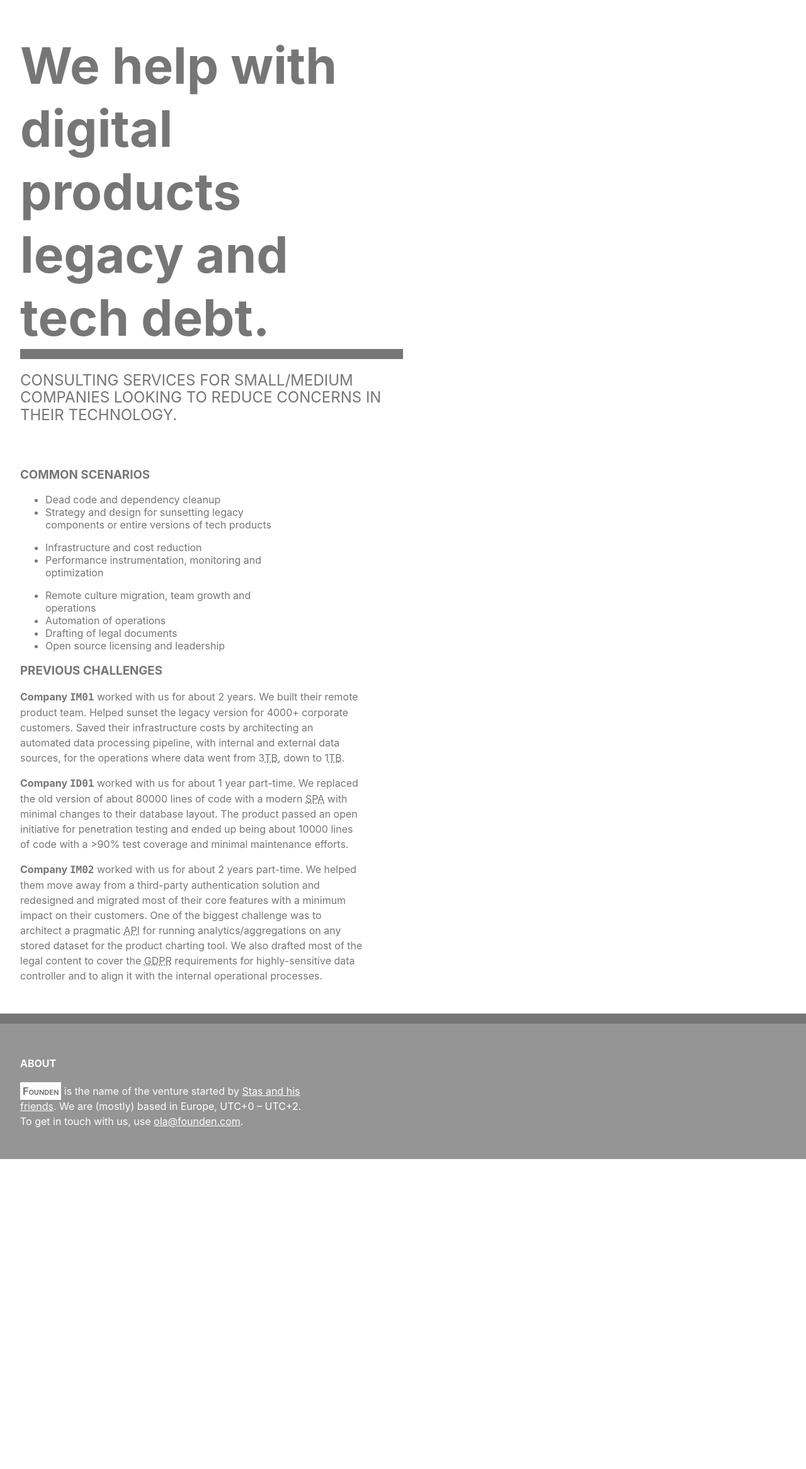
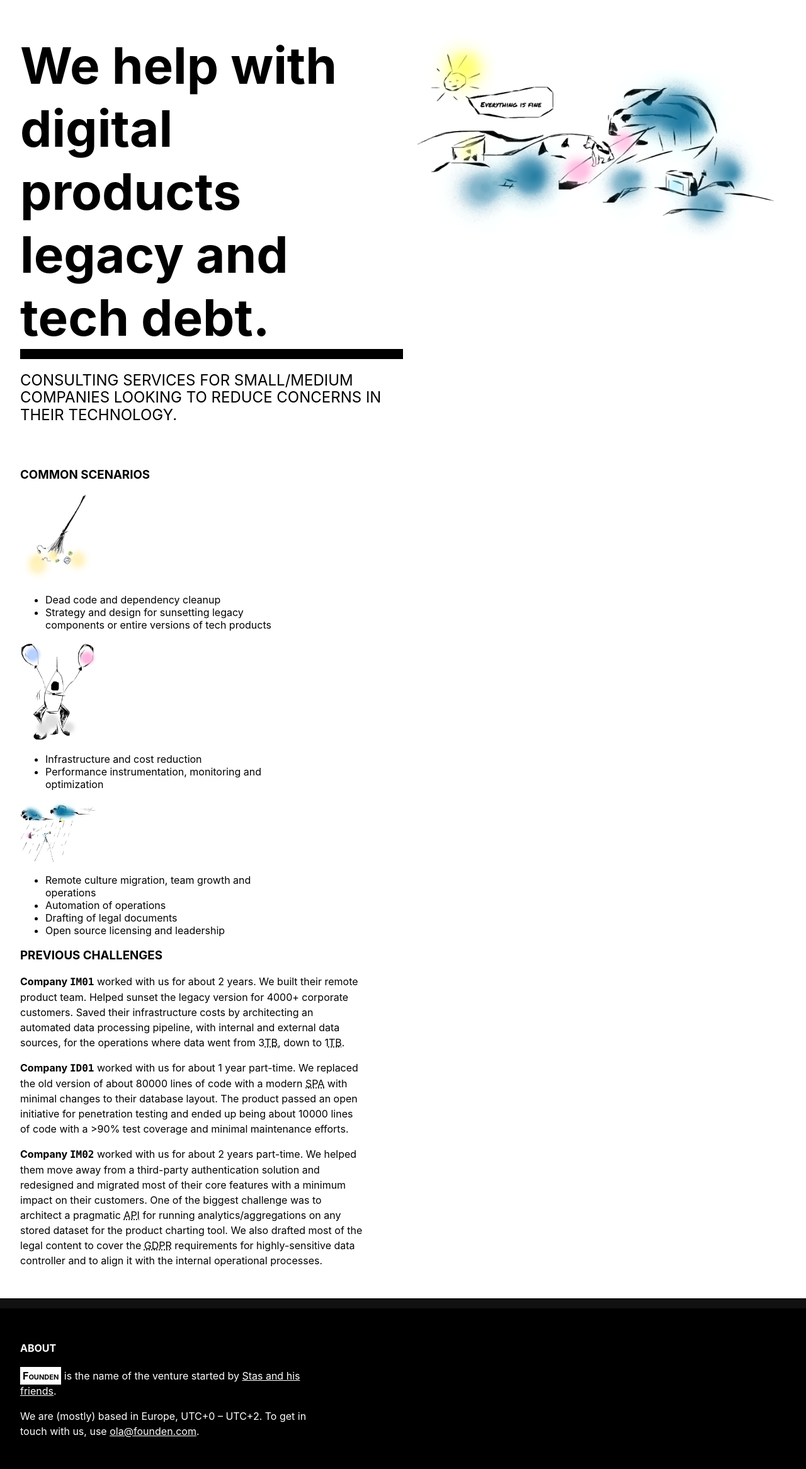
Before and after one commit to Founden/founden.com, a Jekyll site: the page built from index.md, in a window 1280 px wide. Shown: the whole page at 63% size. Built offline with Jekyll 4.4.1, drawn with Linux system fonts in a browser that asks for light colours; nearby versions of some CDN libraries; before the commit the page ends 1840 px from its top, so only the background shows below that.

Commit message:
Included the drawings.

```diff
--- a/_includes/header.html
+++ b/_includes/header.html
@@ -21,10 +21,5 @@
   <link rel="stylesheet" href="https://unpkg.com/tachyons@4.10.0/css/tachyons.min.css"/>
 
   <style>
-    .light-fndn { color: #959595 }
-    .dark-fndn { color: #777676 }
-    .bg-light-fndn { background-color: #959595 }
-    .bg-dark-fndn { background-color: #777676 }
-    .b-dark-fndn { border-color: #777676 }
   </style>
 </head>
--- a/_layouts/default.html
+++ b/_layouts/default.html
@@ -3,10 +3,11 @@
 
   {% include header.html %}
 
-  <body class="bg-white dark-fndn sans-serif">
+  <body class="bg-white sans-serif">
 
     <header class="ph4">
-      <h1 class="w-50 f-subheadline lh-title dark-fndn bb bw4 mb0">
+      <img src="/assets/surf.png" class="fr w-50" />
+      <h1 class="w-50 f-subheadline lh-title bb bw4 mb0 pr2">
         {{ site.description }}
       </h1>
       <h2 class="w-50 ttu normal">
@@ -19,17 +20,18 @@
     </main>
 
     <footer>
-      <div class="pa4 bg-light-fndn b-dark-fndn bt bw4 white">
+      <div class="pa4 bg-black b--near-black bt bw4 white">
         <h4 class="ttu lh-title">
           About
         </h4>
         <p class="measure lh-copy">
-          <span class="bg-white dark-fndn b pa1 small-caps">Founden</span> is
+          <span class="bg-white black b pa1 small-caps">Founden</span> is
           the name of the venture started by
           <a class="white dim" href="https://github.com/orgs/Founden/people">
             Stas and his friends</a>.
+        </p>
+        <p class="measure lh-copy">
           We are (mostly) based in Europe, UTC+0 &ndash; UTC+2.
-          <br/>
           To get in touch with us, use
           <a href="mailto:ola@founden.com" class="white dim">ola@founden.com</a>.
         </p>
--- a/index.md
+++ b/index.md
@@ -7,6 +7,7 @@ layout: default
     Common scenarios
   </h3>
 
+  <img src="/assets/broom.png" class="w-10" />
   <ul class="lh-title w-third">
     <li>Dead code and dependency cleanup</li>
     <li>
@@ -15,11 +16,13 @@ layout: default
     </li>
   </ul>
 
+  <img src="/assets/rocket.png" class="w-10" />
   <ul class="lh-title w-third">
     <li>Infrastructure and cost reduction</li>
     <li>Performance instrumentation, monitoring and optimization</li>
   </ul>
 
+  <img src="/assets/man.png" class="w-10" />
   <ul class="lh-title w-third">
     <li>
       Remote culture migration, team growth and operations
```
